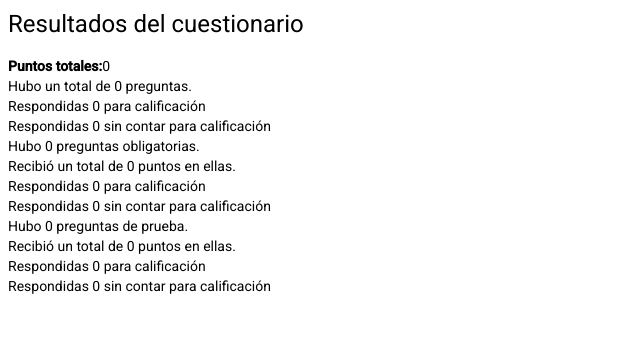
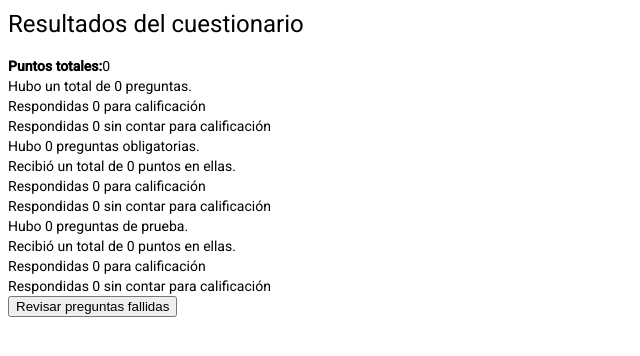
Before and after one commit to javatlacati/ng-quiz, an Angular app: page /result in a window 1280 px wide. Shown: the top 356 px of the page, without its empty margins (0-640 px from the left). Built offline with nearby package versions, Linux system fonts and the light colour scheme.

Commit message:
se agrega botón para navegar a feedback

```diff
--- a/src/app/components/quiz/quiz.component.html
+++ b/src/app/components/quiz/quiz.component.html
@@ -17,14 +17,16 @@
         <div *ngIf="'MultipleAnswerQuestion'===laPreguntaActual.constructor.name">
           <mat-select (selectionChange)="createItems($event.value)" multiple>
             <mat-option *ngFor="let choice of currentQuestionOptions"
-                        [value]="choice.value"> <span [textContent]="choice.label"></span></mat-option>
+                        [value]="choice.value"><span [textContent]="choice.label"></span></mat-option>
           </mat-select>
         </div>
         <mat-form-field appearance="fill" *ngIf="'FillBlankQuestion'===laPreguntaActual.constructor.name">
           <textarea matInput [value]="selectedAnswer?.label"
                     placeholder="Escriba sus respuestas en Órden separadas por espacios"></textarea>
         </mat-form-field>
-        <button *ngIf="this.questionsData.length === (this.preguntaActual + 1 || 0)">Go to results</button>
+        <button *ngIf="this.questionsData.length === (this.preguntaActual + 1 || 0)" (click)="goToResults()">Go to
+          results
+        </button>
       </form>
       <mat-paginator [length]="questionsData.length"
                      [pageSize]="1"
--- a/src/app/components/quiz/quiz.component.ts
+++ b/src/app/components/quiz/quiz.component.ts
@@ -115,7 +115,7 @@ export class QuizComponent implements OnInit {
     this.verifyCompletion(this.questionsData);
     if(this.completedQuiz)
     this.questionSuubscription.updateSharedQuestions(this.questionsData);
-    this.router.navigate(['/resultado'])
+    this.router.navigate(['/result'])
     //this.$router.push({name: 'Resultado', params: {questions} as any})
   }
 
--- a/src/app/components/resultado/resultado.component.html
+++ b/src/app/components/resultado/resultado.component.html
@@ -14,9 +14,8 @@
   Respondidas {{totalCorrectTrial}} para calificación<br>
   Respondidas {{totalIncorrectTrial}} sin contar para calificación<br>
   <div class="text-center">
-<!--    <v-btn color="primary" @click="goToFeedback(questionsData)">Revisar preguntas fallidas</v-btn>-->
-
-<!--    &nbsp;<router-link to="/">Home page</router-link>-->
+    <button (click)="goToFeedback()">Revisar preguntas fallidas</button>
+    <!--    &nbsp;<router-link to="/">Home page</router-link>-->
   </div>
 
 
--- a/src/app/components/resultado/resultado.component.ts
+++ b/src/app/components/resultado/resultado.component.ts
@@ -6,6 +6,7 @@ import {QuestionSubscription} from "../../subscriptions/QuestionSubscription";
 import MultipleChoiceQuestion from "../../model/MultipleChoiceQuestion";
 import FillBlankQuestion from "../../model/FillBlankQuestion";
 import MultipleAnswerQuestion from "../../model/MultipleAnswerQuestion";
+import {Router} from "@angular/router";
 
 @Component({
   selector: 'app-resultado',
@@ -28,7 +29,7 @@ export class ResultadoComponent implements OnInit {
   totalIncorrect = 0;
   private subscription: Subscription | null = null;
 
-  constructor(private questionSuubscription: QuestionSubscription) {
+  constructor(private questionSuubscription: QuestionSubscription, private router: Router) {
   }
 
   ngOnInit(): void {
@@ -51,10 +52,9 @@ export class ResultadoComponent implements OnInit {
 
 
       //Add points to total score
-      let questionElement: string = currentQuestion['_userAnswer'];
+      let questionElement: string = currentQuestion.userAnswer;
       console.log(questionElement)
-      // = currentQuestion.checkQuestionProvidingAnswer(questionElement);
-      let puntosRespuesta = (currentQuestion as any as Question)['checkQuestion']();
+      let puntosRespuesta = (currentQuestion as any as Question).checkQuestion();
       this.score += puntosRespuesta;
 
       //Was the answer vetted/trial and correct, partially correct, or incorrect?
@@ -97,9 +97,11 @@ export class ResultadoComponent implements OnInit {
     );
   }
 
-  goToFeedback(allQuestions: Question[]) {
-    let questions = this.incorrectQuestionsData(allQuestions);
+  goToFeedback() {
+    let questions = this.incorrectQuestionsData(this.questionsData);
     console.log(`questions sent to feedback:${JSON.stringify(questions)}`)
+    this.questionSuubscription.updateSharedQuestions(questions);
+    this.router.navigate(['/feedback'])
     // this.$router.push({name: 'Feedback', params: {questions} as any})
   }
 
```
